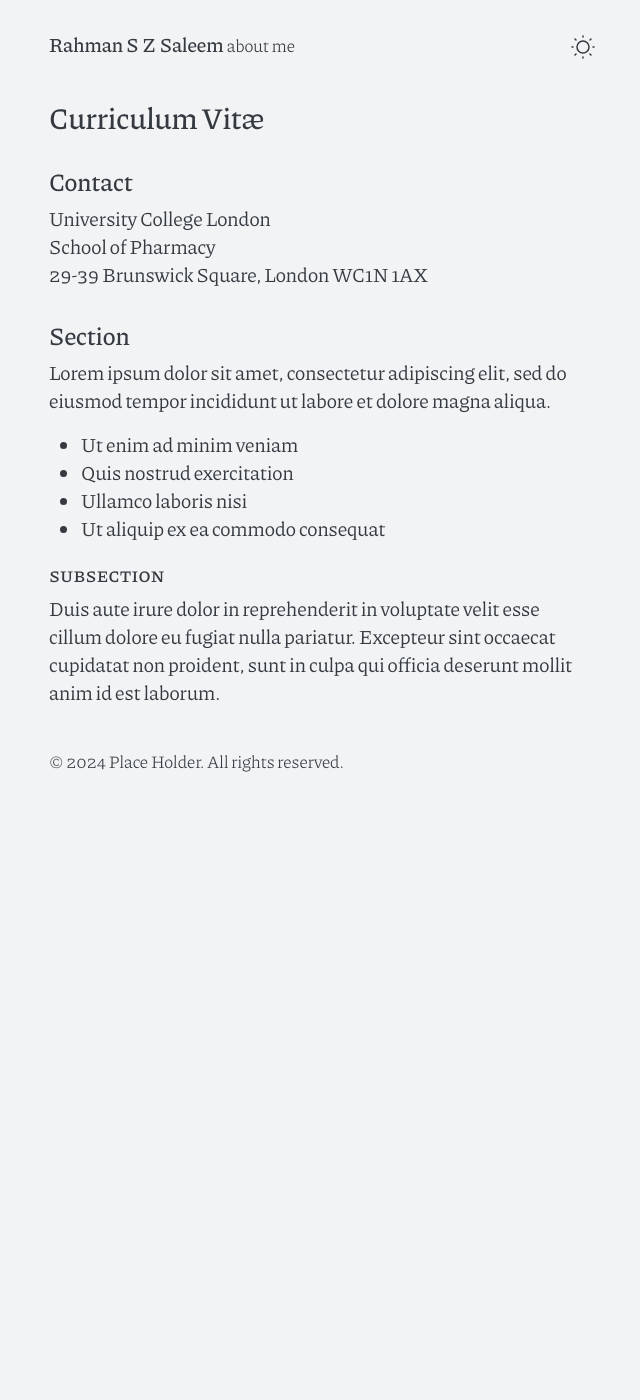
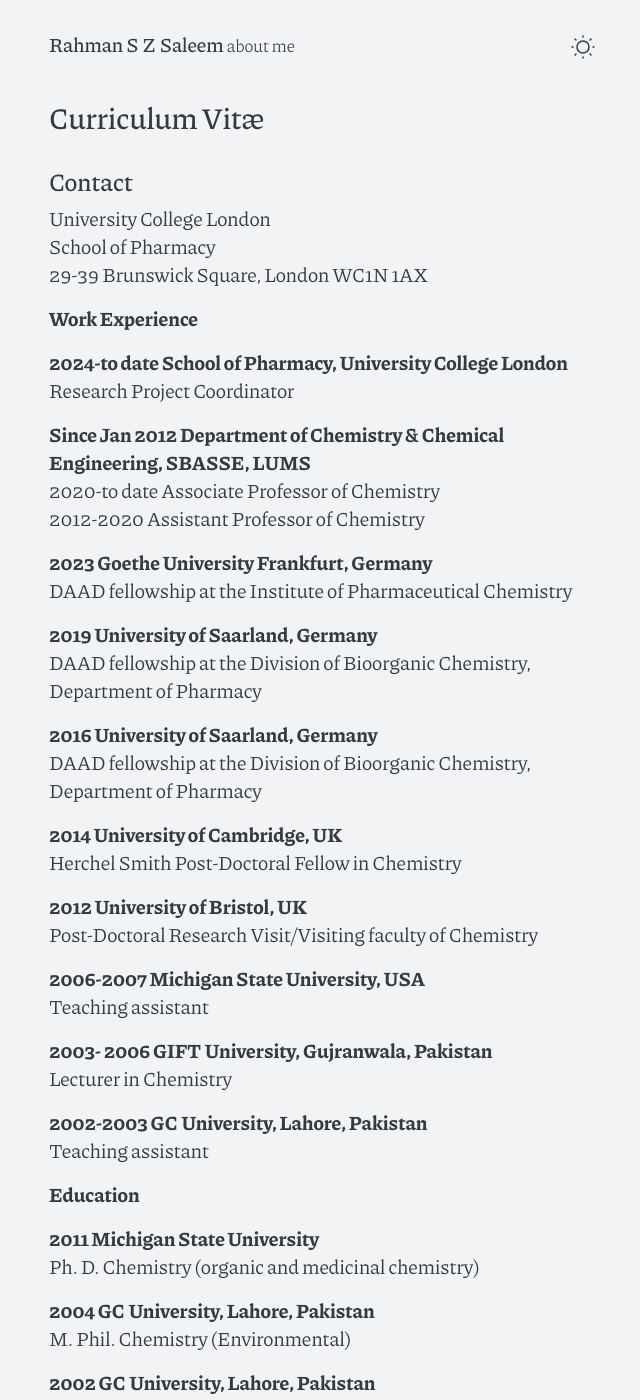
Before and after one commit to rahmanszsaleem/rahmanszsaleem.github.io, a Jekyll site: the page cv/index.html, which Jekyll copies as it is, in a window 1280 px wide and 1400 px high. Shown: the whole window, without its empty margins (318-958 px from the left). Built offline with Jekyll 4.4.1, drawn with Linux system fonts in a browser that asks for light colours; some of the changed text lies outside the part shown.

Commit message:
Update index.html

```diff
--- a/cv/index.html
+++ b/cv/index.html
@@ -74,20 +74,122 @@
      </ul>
 </div>
 
-<h2 id="section">Section</h2>
+<p><b>Work Experience</b> <br/>  </p>
 
-<p>Lorem ipsum dolor sit amet, consectetur adipiscing elit, sed do eiusmod tempor incididunt ut labore et dolore magna aliqua.</p>
+<p><b> 2024-to date School of Pharmacy, University College London  <br/></b>
+Research Project Coordinator <br/>
 
-<ul>
-  <li>Ut enim ad minim veniam</li>
-  <li>Quis nostrud exercitation</li>
-  <li>Ullamco laboris nisi</li>
-  <li>Ut aliquip ex ea commodo consequat</li>
-</ul>
+<p><b>Since Jan 2012 Department of Chemistry &amp; Chemical Engineering, SBASSE, LUMS <br/></b>
+2020-to date Associate Professor of Chemistry <br/>
+2012-2020 Assistant Professor of Chemistry <br/></p>
 
-<h3 id="subsection">Subsection</h3>
+<p><b>2023 Goethe University Frankfurt, Germany  </b><br/>
+DAAD fellowship at the Institute of Pharmaceutical Chemistry </p>
 
-<p>Duis aute irure dolor in reprehenderit in voluptate velit esse cillum dolore eu fugiat nulla pariatur. Excepteur sint occaecat cupidatat non proident, sunt in culpa qui officia deserunt mollit anim id est laborum.</p>
+<p><b>2019 University of Saarland, Germany  <br/></b>
+DAAD fellowship at the Division of Bioorganic Chemistry, Department of Pharmacy </p>
+
+<p><b>2016 University of Saarland, Germany  <br/></b>
+DAAD fellowship at the Division of Bioorganic Chemistry, Department of Pharmacy </p>
+
+<p><b>2014  University of Cambridge, UK</b> <br/>
+Herchel Smith Post-Doctoral Fellow in Chemistry </p>
+
+<p><b>2012  University of Bristol, UK</b>  <br/>
+Post-Doctoral Research Visit/Visiting faculty of Chemistry </p>
+
+<p><b>2006-2007 Michigan State University, USA <br/></b>
+Teaching assistant </p>
+
+<p><b>2003- 2006 GIFT University, Gujranwala, Pakistan  <br/></b>
+Lecturer in Chemistry </p>
+
+<p><b>2002-2003 GC University, Lahore, Pakistan <br/></b>
+Teaching assistant  </p>
+
+<p><b>Education </b></p>
+<p><b>2011 Michigan State University </b><br>
+Ph. D. Chemistry (organic and medicinal chemistry) </p>
+
+<p><b>2004 GC University, Lahore, Pakistan <br/></b>
+M. Phil. Chemistry (Environmental) </p>
+
+<p><b>2002 GC University, Lahore, Pakistan <br/></b>
+M. Sc. Chemistry (Organic) <br/></p>
+
+<p><b>2000 Punjab University, Lahore (Government College, Gujranwala), Pakistan <br/></b>
+B. Sc. (Major subjects: Chemistry, Botany &amp; Zoology).  <</p>
+
+<p><b> Roll of Honors <br/></p>
+<b>2002  </b> Academic Roll of Honor, GC University Lahore </p>
+
+</p><b>Awards </p>
+
+<p></b>2024  LUMS 10-year service award <br/>
+<b>2023</b>  <b>DAAD Research Stays for University Academics and Scientists</b>, Goethe University Frankfurt<b>
+<br/>2022  VC Teaching Excellence Award 2022</b>, LUMS <br/>
+<b>2021</b>  One paper won the 2021 Bashir-Alavi Award for the best Cancer Research paper from Pakistan <br/>
+<b>2019</b>  <b>DAAD Research Stays for University Academics and Scientists</b>, University of Saarland<br/>
+<b> 2016 DAAD Research Stays for University Academics and Scientists</b>, University of Saarland<br/>
+<b> 2013-14 Herchel Smith Fellowship</b>, University of Cambridge <br/>
+<b>2012</b>  LUMS&#8217; SSE Deans travel award for the summer research visit to University of Bristol <br/>
+<b>2006-11 Fulbright PhD Fellowship</b> <br/>
+<b>2011</b>  Dissertation completion fellowship <br/>
+<b>2011</b>  Graduation school travel fellowship, Michigan State University  <br/>
+<b>2006</b>  Walter R. and Margaret W. Yates Memorial fellowship, Michigan State University <br/>
+<b>2006  XIVth star award 2005</b>: 125 distinguished men &amp; women: Leaders of the new millennium <br/>
+<b>2003  Orient Dr. Ata-ur-Rehman chemistry award</b> and <b>gold medal</b> <br/>
+<b>2002  </b>Academic Excellence Award, GC University Lahore <br/>
+<b>2002  </b>Prof. Abdul Rashid Tariq <b>Gold Medal</b>, GC University Lahore <br/>
+<b>1998  President Talent Farming Award</b>  <br/>
+<b>1996  </b>Jamiat Gold Medal</b> <br/>
+</p>
+
+
+<p><b> Chemical Geneology- PhD</b> </p>
+Guillaume Francois Rouelle (1703-1770) (Apothecary 1725, Paris)
+<br/>|
+<br/>+Antoine Laurent Lavoisier (1743-1794) (LLB 1764, Paris)
+<br/>|
+<br/>+Jean Baptiste Michel Bucquet (1746-1780) (MD 1770, Paris)
+<br/>|
+<br/>+Antoine Francois de Fourcroy (1755-1809) (MD 1780, Paris)
+<br/>|
+<br/>+Louis Nicolas Vauquelin (1763-1829) (MA 1790, Paris)
+<br/>|
+<br/>+Louis Jacques Thenard (1777-1857) (MA 1797, Paris)
+<br/>|
+<br/>+Jean Baptiste Andre Dumas (1800-1884) (none 1823, Geneva)
+<br/>|
+<br/>+Josiah Parsons Cooke (1827-1894) (AB 1848, Harvard)
+<br/>|
+<br/>+Charles Loring Jackson (1847-1935) (MA 1871, Harvard)
+<br/>|
+<br/>+Henry Augustus Torrey (1871-1910) (PhD 1897, Harvard)
+<br/>|
+<br/>+Roger Adams (1889-1971) (PhD 1912, Harvard)
+<br/>|
+<br/>+Samuel Marion McElvain (1897-1973) (PhD &#8211; BioChem 1923, Illinois)
+<br/>|
+<br/>+Gilbert J Stork (1921-____) (PhD 1946, Wisconsin)
+<br/>|
+<br/>+Timothy Lee MacDonald (____-____) (PhD 1975, Columbia)
+<br/>|
+<br/>+Jetze J Tepe (1968-____) (PhD 1998, Virginia) (MSU 2000-____)
+<br/>|
+<br/><b>+Rahman Shah Zaib Saleem (____-____) (PhD 2011, MSU) (LUMS 2012-____)</b>
+<br/>|
+<br/>+Sharon Riaz (____-____) (PhD 2020, LUMS) <br/> </p>
+
+
+
+
+
+
+
+
+
+
 
   </main>
   <footer>
```
